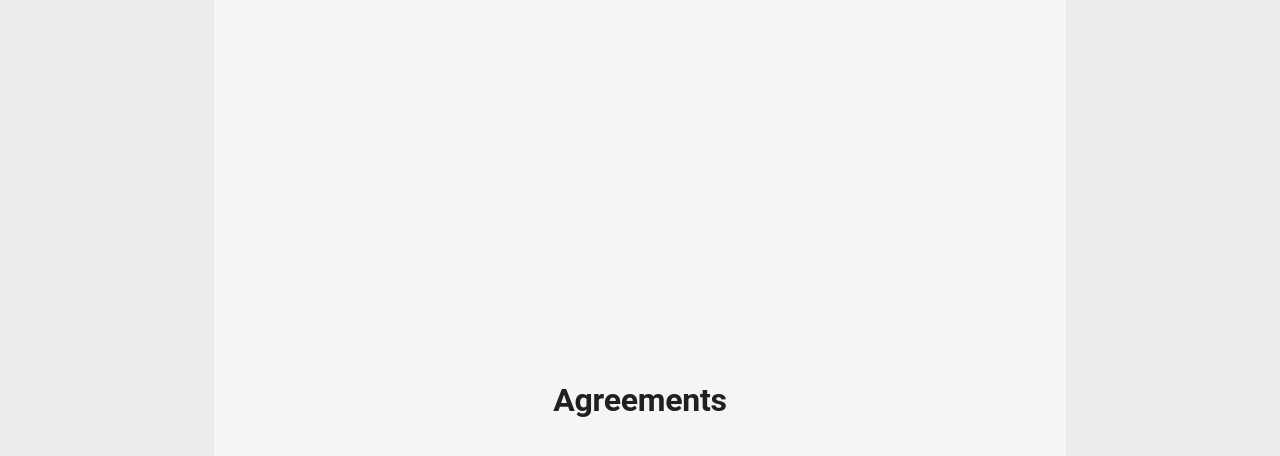
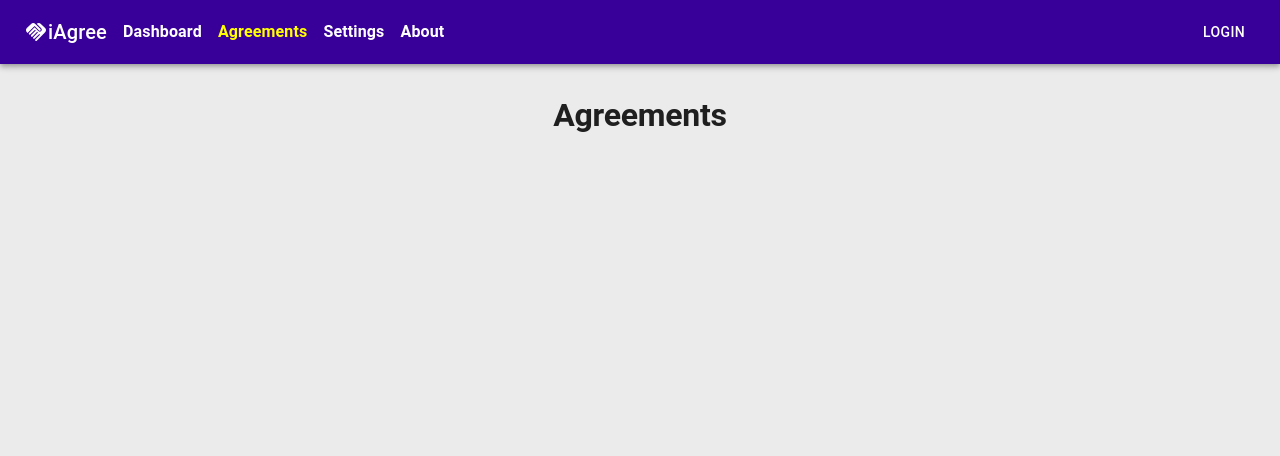
Before and after one commit to zackenichi/iAgree, a React (Create React App) app in the folder web/: page /agreements in a window 1280 px wide. Shown: the top 456 px of the page. Built offline with nearby package versions, Linux system fonts and the light colour scheme.

Commit message:
header and page routing

```diff
--- a/web/src/App.tsx
+++ b/web/src/App.tsx
@@ -1,32 +1,35 @@
-import { Box, Container } from '@mui/material';
+import { Box } from '@mui/material';
 import { FC } from 'react';
-import { BrowserRouter as Router, Routes, Route } from 'react-router-dom';
+import { Routes, Route } from 'react-router-dom';
 import { routes as appRoutes } from './routes';
+import { Header } from './components/Header';
+import NotFound from './pages/NotFound';
 
 const App: FC = () => {
   return (
     <Box
       sx={{
-        display: 'flex',
-        flexDirection: 'column',
-        justifyContent: 'center',
-        alignItems: 'center',
-        minHeight: '100vh', // Set min-height to 100vh for vertical centering
+        display: 'grid',
+        height: '100vh',
+        gridTemplateRows: 'auto 1fr',
+        gridTemplateAreas: `"header" "main"`,
+      }}
+      id="appContainer"
+    >
+      <Box
+        sx={{
+          gridArea: 'header',
         }}
       >
-      <Container maxWidth="md" data-testid="app-container">
-        {/* <Box
+        <Header />
+      </Box>
+      <Box
         sx={{
-            flexGrow: 1,
+          gridArea: 'main',
+          maxHeight: 'calc(100vh - 64px)',
           p: 4,
         }}
       >
-
-
-        </Box> */}
-
-        <Box height="100vh" display="flex" flexDirection="column">
-          <Router>
         <Routes>
           {appRoutes.map((route) => (
             <Route
@@ -35,10 +38,9 @@ const App: FC = () => {
               element={<route.component />}
             />
           ))}
+          <Route path="*" element={<NotFound />} />
         </Routes>
-          </Router>
       </Box>
-      </Container>
     </Box>
   );
 };
--- /dev/null
+++ b/web/src/components/Header/Header.tsx
@@ -0,0 +1,64 @@
+import AppBar from '@mui/material/AppBar';
+import Box from '@mui/material/Box';
+import Toolbar from '@mui/material/Toolbar';
+import Typography from '@mui/material/Typography';
+import Button from '@mui/material/Button';
+import HandshakeIcon from '@mui/icons-material/Handshake';
+import { routes } from '../../routes';
+import { Link, useLocation } from 'react-router-dom';
+import { FC } from 'react';
+
+const Header: FC = () => {
+  const { pathname: current } = useLocation();
+
+  return (
+    <Box sx={{ flexGrow: 1 }}>
+      <AppBar position="static">
+        <Toolbar>
+          <HandshakeIcon />
+          <Typography variant="h6" component="div">
+            iAgree
+          </Typography>
+          <Box
+            sx={{
+              flexGrow: 1,
+              display: { xs: 'none', md: 'flex' },
+              justifyContent: 'flex-start', // Align links to the left on larger screens
+            }}
+          >
+            <Box
+              sx={{
+                display: 'flex',
+                flexDirection: 'row',
+                alignItems: 'center',
+                marginLeft: '1rem',
+              }}
+            >
+              {routes.map((page) => (
+                <Box key={page.key}>
+                  <Link to={page.path} style={{ textDecoration: 'none' }}>
+                    <Typography
+                      color={current === page.path ? 'yellow' : 'white'}
+                      sx={{
+                        marginRight: '1rem',
+                        fontWeight: 'bold',
+                        '&:hover': {
+                          color: 'yellow',
+                        },
+                      }}
+                    >
+                      {page.title}
+                    </Typography>
+                  </Link>
+                </Box>
+              ))}
+            </Box>
+          </Box>
+          <Button color="inherit">Login</Button>
+        </Toolbar>
+      </AppBar>
+    </Box>
+  );
+};
+
+export { Header };
--- /dev/null
+++ b/web/src/components/Header/index.ts
@@ -0,0 +1 @@
+export * from './Header';
--- a/web/src/index.tsx
+++ b/web/src/index.tsx
@@ -4,6 +4,7 @@ import App from './App';
 import { ThemeProvider } from '@emotion/react';
 import { theme } from './theme';
 import { CssBaseline } from '@mui/material';
+import { BrowserRouter } from 'react-router-dom';
 
 const root = ReactDOM.createRoot(
   document.getElementById('root') as HTMLElement
@@ -11,7 +12,9 @@ const root = ReactDOM.createRoot(
 root.render(
   <ThemeProvider theme={theme}>
     <CssBaseline>
-      <App />
+      <BrowserRouter>
+        <App />
+      </BrowserRouter>
     </CssBaseline>
   </ThemeProvider>
 );
--- a/web/src/pages/About.tsx
+++ b/web/src/pages/About.tsx
@@ -6,7 +6,7 @@ const About: FC<any> = (): ReactElement => {
     <Box
       sx={{
         flexGrow: 1,
-        backgroundColor: 'whitesmoke',
+        // backgroundColor: 'whitesmoke',
         display: 'flex',
         justifyContent: 'center',
         alignItems: 'center',
--- a/web/src/pages/Agreements.tsx
+++ b/web/src/pages/Agreements.tsx
@@ -6,7 +6,7 @@ const Agreements: FC<any> = (): ReactElement => {
     <Box
       sx={{
         flexGrow: 1,
-        backgroundColor: 'whitesmoke',
+        // backgroundColor: 'whitesmoke',
         display: 'flex',
         justifyContent: 'center',
         alignItems: 'center',
--- a/web/src/pages/Home.tsx
+++ b/web/src/pages/Home.tsx
@@ -6,7 +6,6 @@ const Home: FC<any> = (): ReactElement => {
     <Box
       sx={{
         flexGrow: 1,
-        backgroundColor: 'whitesmoke',
         display: 'flex',
         justifyContent: 'center',
         alignItems: 'center',
--- /dev/null
+++ b/web/src/pages/NotFound.tsx
@@ -0,0 +1,41 @@
+import { ReactElement, FC } from 'react';
+import { Box, Grid, Typography } from '@mui/material';
+import notfound from '../assets/img/notfound.png';
+import { useNavigate } from 'react-router-dom';
+
+const NotFound: FC<any> = (): ReactElement => {
+  const navigate = useNavigate();
+
+  const handleReturn = () => {
+    navigate('/');
+  };
+
+  return (
+    <Box
+      sx={{
+        flexGrow: 1,
+        display: 'flex',
+        justifyContent: 'center',
+        alignItems: 'center',
+      }}
+    >
+      <Box textAlign="center">
+        <Grid container spacing={2}>
+          <Grid item xs={12}>
+            <Typography variant="h2">Error 404</Typography>
+          </Grid>
+          <Grid item xs={12}>
+            <img src={notfound} alt="not-found" height="300px" width="300px" />
+          </Grid>
+          <Grid item xs={12}>
+            <Typography variant="body2" onClick={handleReturn}>
+              Go back home
+            </Typography>
+          </Grid>
+        </Grid>
+      </Box>
+    </Box>
+  );
+};
+
+export default NotFound;
--- a/web/src/pages/Settings.tsx
+++ b/web/src/pages/Settings.tsx
@@ -6,7 +6,7 @@ const Settings: FC<any> = (): ReactElement => {
     <Box
       sx={{
         flexGrow: 1,
-        backgroundColor: 'whitesmoke',
+        // backgroundColor: 'whitesmoke',
         display: 'flex',
         justifyContent: 'center',
         alignItems: 'center',
--- a/web/src/routes.ts
+++ b/web/src/routes.ts
@@ -19,7 +19,7 @@ interface Route {
 export const routes: Array<Route> = [
   {
     key: 'home-route',
-    title: 'Home',
+    title: 'Dashboard',
     path: '/',
     enabled: true,
     component: Home,
--- a/web/src/theme/colors.ts
+++ b/web/src/theme/colors.ts
@@ -3,7 +3,7 @@ const colors = {
   secondary: '#9e0059',
   background: '#ebebeb',
   warning: '#ff0054',
-  info: 'ffbd00',
+  info: '#ffbd00',
   success: '#390099',
 };
 
--- a/web/src/theme/theme.ts
+++ b/web/src/theme/theme.ts
@@ -12,6 +12,14 @@ const componentOverrides: ThemeOptions['components'] = {
       h2: {
         fontSize: '2rem',
         fontWeight: 600,
+      },
+      body2: {
+        fontSize: '16px',
+        fontWeight: 400,
+        textDecoration: 'underline',
+        '&:hover': {
+          cursor: 'pointer',
+        },
       },
     },
   },
```
Also changed, not shown: web/src/assets/img/notfound.png (added). Lines whose indentation alone changed are shown as unchanged.
